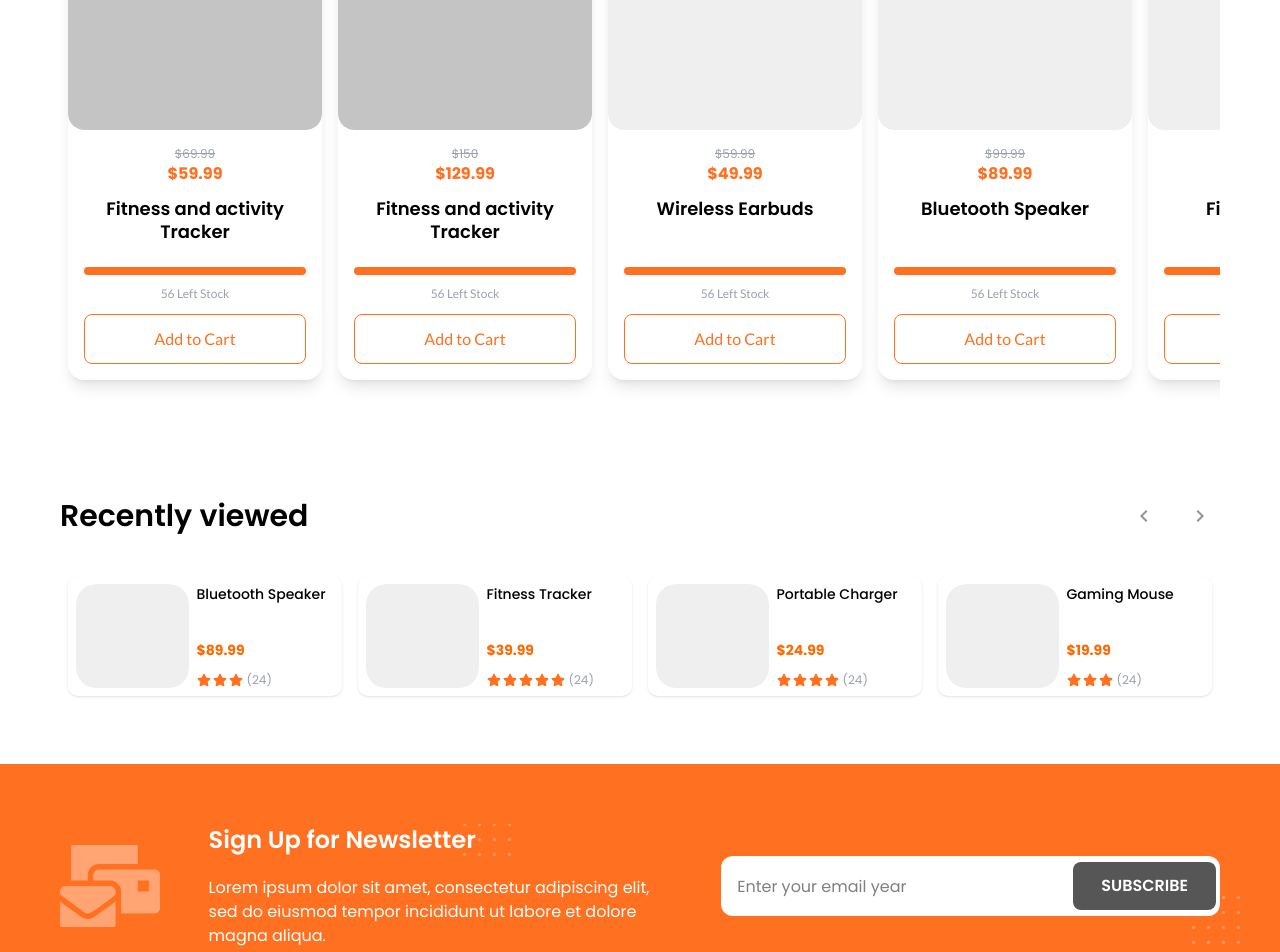
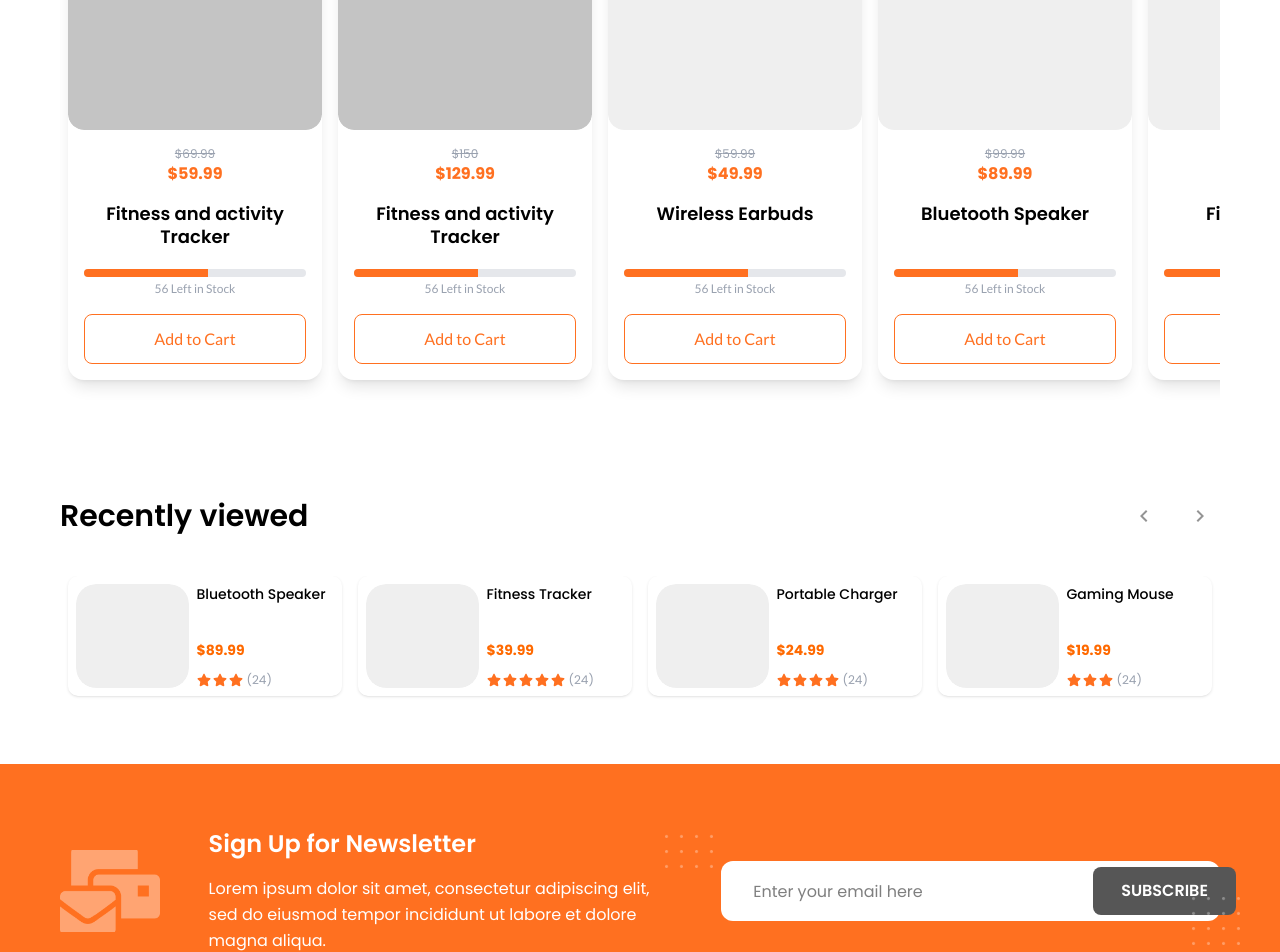
Before and after one commit to sahher321/Electronic-bazar, a React (Vite) app: page / in a window 1280 px wide. Shown: the part 2340-3292 px from the top of the page. Built offline with nearby package versions, Linux system fonts and the light colour scheme.

Commit message:
refactor: Enhance HotSaleCard and ProductWeekCard components for better readability and structure; update NewsLetter and SmallCardSection for improved layout and functionality

```diff
--- a/src/component/Card/HotSaleCard.jsx
+++ b/src/component/Card/HotSaleCard.jsx
@@ -1,28 +1,45 @@
-import { FaStar } from "react-icons/fa";
+import React from "react";
 import Image from "../SmallComponent/Image";
-import React from "react";
-import { placeholder } from "../../assets";
 import Button from "../SmallComponent/Button";
 
-const HotSaleCard = ({ image, name, rating, price, oldPrice, sold, stock }) => {
+const HotSaleCard = ({
+  image,
+  name = "Product Name",
+  price = 0,
+  oldPrice,
+  stock = 0,
+  showSale = true,
+}) => {
+  const SALE_COLOR = "#FF7020";
+
   return (
-    <div className="!w-full h-[500px] flex flex-col shadow-lg bg-white rounded-2xl my-5 relative overflow-hidden">
-      <div className="w-[70px] h-[60px] bg-[#FF7020] rounded-full absolute top-4 right-4 flex items-center justify-center z-10">
-        <p className="lato font-semibold text-base text-white">SALE</p>
-      </div>
+    <div className="w-full h-[500px] flex flex-col shadow-lg bg-white rounded-2xl my-5 relative overflow-hidden">
+      {showSale && (
+        <div
+          className="w-[70px] h-[60px] rounded-full absolute top-4 right-4 flex items-center justify-center z-10"
+          style={{ backgroundColor: SALE_COLOR }}
+        >
+          <p className="lato font-semibold text-base text-white">SALE</p>
+        </div>
+      )}
+
+      {/* Product Image */}
       <div className="h-[50%]">
         <Image
           width="100%"
           height="100%"
           image={image}
           borderRadius="rounded-2xl"
+          alt={name}
         />
       </div>
 
+      {/* Product Details */}
       <div className="h-[50%] p-4 flex flex-col justify-between text-center">
         <div>
-          <p className="text-gray-400 line-through text-xs">${oldPrice}</p>
-
+          {oldPrice && (
+            <p className="text-gray-400 line-through text-xs">${oldPrice}</p>
+          )}
           <p className="text-[#FF7020] font-bold text-base">${price}</p>
         </div>
 
@@ -30,26 +47,25 @@ const HotSaleCard = ({ image, name, rating, price, oldPrice, sold, stock }) => {
           {name}
         </h3>
 
+        {/* Stock Progress */}
         <div className="w-full">
-          <input
-            type="range"
-            min="0"
-            max="100"
-            value={stock}
-            disabled
-            className="w-full h-2 bg-[#FF7020] rounded-lg appearance-none cursor-default
-        [&::-webkit-slider-thumb]:hidden [&::-moz-range-thumb]:hidden"
-          />
-          <p className="text-gray-400 text-xs lato mt-1">{stock} Left Stock</p>
+          <div className="w-full bg-gray-200 h-2 rounded-lg overflow-hidden">
+            <div
+              className="h-2"
+              style={{ width: `${stock}%`, backgroundColor: SALE_COLOR }}
+            />
+          </div>
+          <p className="text-gray-400 text-xs lato mt-1">{stock} Left in Stock</p>
         </div>
 
+        {/* CTA Button */}
         <Button
           text="Add to Cart"
           background="#FFFFFF"
-          color="#FF7020"
-          hoverbg="#FF7020"
+          color={SALE_COLOR}
+          hoverbg={SALE_COLOR}
           hoverColor="#FFFFFF"
-          borderColor="#FF7020"
+          borderColor={SALE_COLOR}
         />
       </div>
     </div>
--- a/src/component/Card/ProductWeekCard.jsx
+++ b/src/component/Card/ProductWeekCard.jsx
@@ -10,8 +10,8 @@ const ProductWeekCard = ({ image, name, price, oldPrice, rating, sold }) => {
       </div>
       <div className="p-4 flex flex-col h-[35%] justify-between">
         <div>
-          <h3 className="text-lg font-semibold text-black">{sold} sold</h3>
-          <p className="text-gray-400 text-xs">${name}</p>
+          <h3 className="text-lg font-semibold text-black">{name} </h3>
+          <p className="text-gray-400 text-xs">${sold} sold</p>
         </div>
         <div className="flex items-center justify-between">
           <div className="flex items-center gap-2">
--- a/src/component/Section/NewsLetter.jsx
+++ b/src/component/Section/NewsLetter.jsx
@@ -4,39 +4,50 @@ import Image from "../SmallComponent/Image";
 
 const NewsLetter = () => {
   return (
-    <div className="bg-[#FF7020] py-15 ">
-      <div className="container flex flex-col lg:flex-row items-center justify-between gap-5">
-        <Image image={letter} width="100px" height="82px" />
-        <div className="flex flex-col gap-5 w-full lg:w-[40%] ">
-          <div className="relative  ">
-            <p className="text-base sm:text-2xl font-semibold text-white relative z-10">
-              Sign Up for Newsletter
-            </p>
-            <div className="lg:block hidden absolute -top-4 right-[162px] w-12 h-12 z-0 opacity-40">
-              <Image image={dot} width="w-full" height="h-full" />
-            </div>
+    <section className="bg-[#FF7020] py-10 sm:py-16">
+      <div className="container flex flex-col lg:flex-row items-center justify-between gap-6 lg:gap-10">
+
+        {/* Illustration */}
+        <div className="flex-shrink-0">
+          <Image image={letter} width="100px" height="82px" alt="Newsletter Icon" />
+        </div>
+
+        {/* Text Content */}
+        <div className="flex flex-col gap-4 w-full lg:w-[40%] text-center lg:text-left relative">
+          <h2 className="text-lg sm:text-2xl font-semibold text-white relative z-10">
+            Sign Up for Newsletter
+          </h2>
+          <div className="hidden lg:block absolute -top-2 -right-10 w-12 h-12 z-0 opacity-40">
+            <Image image={dot} alt="decorative dot" />
           </div>
-
-          <p className="text-xs sm:text-base font-normal text-white">
+          <p className="text-xs sm:text-base font-normal text-white leading-relaxed">
             Lorem ipsum dolor sit amet, consectetur adipiscing elit, sed do
             eiusmod tempor incididunt ut labore et dolore magna aliqua.
           </p>
         </div>
-        <div className="w-full lg:w-[43%] h-[60px] rounded-xl bg-white relative">
-          <input
-            type="text"
-            placeholder="Enter your email year"
-            className="w-full h-full rounded-xl pr-[120px] pl-4 sm:text-base text-xs"
-          />
-          <button className="text-xs sm:text-base font-semibold text-white absolute top-1/2 -translate-y-1/2 right-1 bg-[#565656] px-4 sm:px-7 py-3 rounded-lg cursor-pointer z-10">
-            SUBSCRIBE
-          </button>
-          <div className="absolute lg:block hidden w-[48px] h-[48px] top-[40px] right-[-20px] z-0 opacity-40">
-            <Image image={dot} width="w-full" height="h-full" />
+
+        {/* Input & Button */}
+        <div className="w-full lg:w-[43%] relative">
+          <div className="h-[56px] sm:h-[60px] rounded-xl bg-white flex items-center px-2 sm:px-4 relative">
+            <input
+              type="email"
+              aria-label="Email Address"
+              placeholder="Enter your email here"
+              className="flex-1 h-full rounded-xl px-3 sm:px-4 text-xs sm:text-base focus:outline-none"
+            />
+            <button
+              type="button"
+              className="text-xs sm:text-base font-semibold text-white bg-[#565656] px-4 sm:px-7 py-2 sm:py-3 rounded-lg ml-2 hover:bg-black transition"
+            >
+              SUBSCRIBE
+            </button>
+          </div>
+          <div className="hidden lg:block absolute w-12 h-12 top-[60%] right-[-20px] z-0 opacity-40">
+            <Image image={dot} alt="decorative dot" />
           </div>
         </div>
       </div>
-    </div>
+    </section>
   );
 };
 
--- a/src/component/Section/SmallCardSection.jsx
+++ b/src/component/Section/SmallCardSection.jsx
@@ -8,46 +8,58 @@ import {
   truckOrange,
 } from "../../assets";
 
+const cardData = [
+  {
+    image: truckOrange,
+    text: "Free Delivery",
+    para: "from $40",
+    className: "w-[61px] h-[42px]",
+  },
+  {
+    image: starOrange,
+    text: "Best Quality",
+    para: "Brand",
+    className: "w-[54px] h-[48px]",
+  },
+  {
+    image: timeOrange,
+    text: "1 Year",
+    para: "for free Return",
+    className: "w-[50px] h-[50px]",
+  },
+  {
+    image: feedbackOrange,
+    text: "Feedback",
+    para: "99% Real Data",
+    className: "w-[49px] h-[42px]",
+  },
+  {
+    image: paymentOrange,
+    text: "Payment",
+    para: "Secure",
+    className: "w-[46px] h-[35px]",
+  },
+];
+
 const SmallCardSection = () => {
   return (
-    <div className="py-12 ">
+    <section className="py-12">
       <div className="container">
-        <div className="w-full lg:w-[90%] xl:w-[85%]  mx-auto">
-          <div className="grid grid-cols-1 sm:grid-cols-2 lg:grid-cols-5 gap-5 ">
-            <SmallCard
-              image={truckOrange}
-              className={"w-[61px] h-[42px]"}
-              text="Free Delivery"
-              para="from $40"
-            />
-            <SmallCard
-              image={starOrange}
-              text="Best Quality"
-              para="Brand"
-              className={"w-[54px] h-[48px]"}
-            />
-            <SmallCard
-              image={timeOrange}
-              text="1 Year"
-              para="for free Return"
-              className={"w-[50px] h-[50px]"}
-            />
-            <SmallCard
-              image={feedbackOrange}
-              text="Feedback"
-              para="99% Real Data"
-              className={"w-[49px] h-[42px]"}
-            />
-            <SmallCard
-              image={paymentOrange}
-              text="Payment"
-              para="Secure"
-              className={"w-[46px] h-[35px]"}
-            />
+        <div className="w-full lg:w-[90%] xl:w-[85%] mx-auto">
+          <div className="grid grid-cols-1 sm:grid-cols-2 lg:grid-cols-5 gap-5">
+            {cardData.map((card, index) => (
+              <SmallCard
+                key={index}
+                image={card.image}
+                text={card.text}
+                para={card.para}
+                className={card.className}
+              />
+            ))}
           </div>
         </div>
       </div>
-    </div>
+    </section>
   );
 };
 
```
